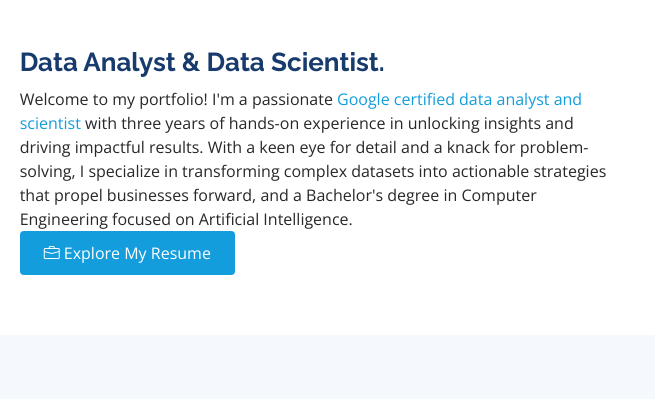
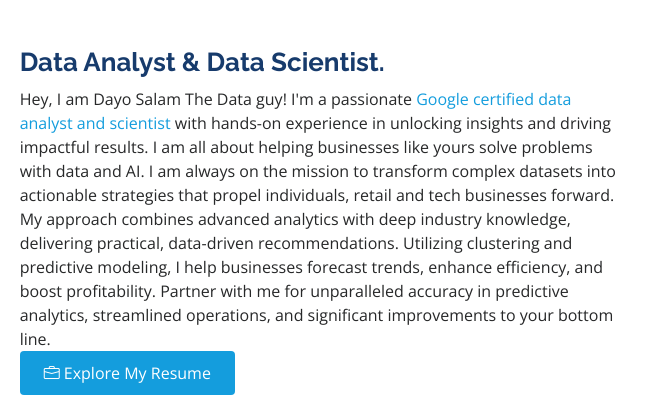
Before and after one commit to dayosalam/ds-analyst, a plain HTML site: page iPortfolio/index.html in a window 1280 px wide. Shown: the part 921-1320 px from the top of the page, 625-1280 px from the left. Drawn offline with nearby package versions, Linux system fonts and the light colour scheme.

Commit message:
Edited the about me page in the index.html

```diff
--- a/iPortfolio/index.html
+++ b/iPortfolio/index.html
@@ -96,13 +96,18 @@
           <div class="col-lg-8 pt-4 pt-lg-0 content" data-aos="fade-left">
             <h3>Data Analyst &amp; Data Scientist.</h3>
             <div class="col">
-              <p>Welcome to my portfolio! I'm a passionate
+              <p>Hey, I am Dayo Salam The Data guy! I'm a passionate
                 <a href="https://www.coursera.org/account/accomplishments/professional-cert/LSF9ESAV4QXB?utm_source=link&utm_medium=certificate&utm_content=cert_image&utm_campaign=sharing_cta&utm_product=prof" target="_blank" id="myLink" >
                   Google certified data analyst and scientist</a>
-                  with three years of hands-on experience in unlocking insights and driving impactful results.
-                  With a keen eye for detail and a knack for problem-solving, I specialize in transforming complex
-                  datasets into actionable strategies that propel businesses forward, and a Bachelor's degree in Computer
-                  Engineering focused on Artificial Intelligence. </p>
+                  with hands-on experience in unlocking insights and driving impactful results.
+                  I am all about helping businesses like yours solve problems with data and AI.
+                   I am always on the mission to transform complex
+                  datasets into actionable strategies that propel individuals, retail and tech businesses forward. <br>
+
+                  My approach combines advanced analytics with deep industry knowledge, delivering practical, data-driven recommendations.
+                   Utilizing clustering and predictive modeling, I help businesses forecast trends, enhance efficiency, and boost profitability.
+
+                  Partner with me for unparalleled accuracy in predictive analytics, streamlined operations, and significant improvements to your bottom line. </p>
 
           </div>
             <!-- <div class="row">
```
